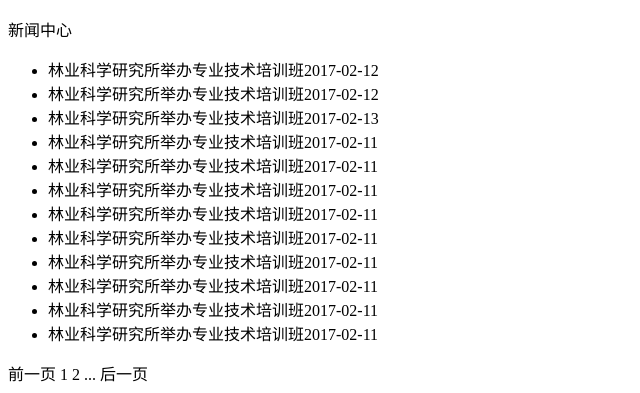
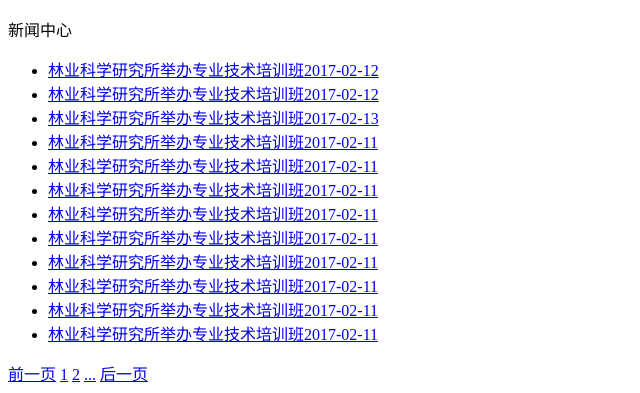
Before and after one commit to chenpengyu1998/web1, a plain HTML site: page 课堂.html in a window 1280 px wide. Shown: the part 1389-1782 px from the top of the page, without its empty margins (0-640 px from the left). Drawn offline with Linux system fonts and the light colour scheme.

Commit message:
Update 课堂.html

```diff
--- a/课堂.html
+++ b/课堂.html
@@ -8,13 +8,13 @@
 	<img src="https://raw.githubusercontent.com/taozho/course-web1/master/Ch03%20Build%20a%20page-1/%E5%AE%9E%E9%AA%8C%E4%B8%89%20%E7%BD%91%E7%AB%99%E5%88%97%E8%A1%A8%E9%A1%B5%E5%88%B6%E4%BD%9C/lab3/image/logo.jpg" alt="error"  />
 	<img src="https://raw.githubusercontent.com/taozho/course-web1/master/Ch03%20Build%20a%20page-1/%E5%AE%9E%E9%AA%8C%E4%B8%89%20%E7%BD%91%E7%AB%99%E5%88%97%E8%A1%A8%E9%A1%B5%E5%88%B6%E4%BD%9C/lab3/image/suc.jpg" alt="error" />
 	<a href="#first" >网站首页&nbsp;</a>
-	<a href="http://www.4399.com" target="_blank">关于我们&nbsp;</a>
-	<a href="http://www.taobao.com" target="_blank">新闻中心&nbsp;</a>
-	<a href="http://www.360.com" target="_blank">苗木基地&nbsp;</a>
-	<a href="http://www.github.com" target="_blank">产品中心&nbsp;</a>
-	<a href="http://www.baidu.com" target="_blank">成功案例&nbsp;</a>
-	<a href="http://www.baidu.com" target="_blank">联系我们&nbsp;</a>
-	<a href="http://www.baidu.com" target="_blank">行业资讯&nbsp;</a>
+	<a href="https://github.com/chenpengyu1998/web1/edit/master/%E8%AF%BE%E5%A0%82.html" target="_blank">关于我们&nbsp;</a>
+	<a href="https://github.com/chenpengyu1998/web1/edit/master/%E8%AF%BE%E5%A0%82.html" target="_blank">新闻中心&nbsp;</a>
+	<a href="https://github.com/chenpengyu1998/web1/edit/master/%E8%AF%BE%E5%A0%82.html" target="_blank">苗木基地&nbsp;</a>
+	<a href="https://github.com/chenpengyu1998/web1/edit/master/%E8%AF%BE%E5%A0%82.html" target="_blank">产品中心&nbsp;</a>
+	<a href="https://github.com/chenpengyu1998/web1/edit/master/%E8%AF%BE%E5%A0%82.html" target="_blank">成功案例&nbsp;</a>
+	<a href="https://github.com/chenpengyu1998/web1/edit/master/%E8%AF%BE%E5%A0%82.html" target="_blank">联系我们&nbsp;</a>
+	<a href="https://github.com/chenpengyu1998/web1/edit/master/%E8%AF%BE%E5%A0%82.html" target="_blank">行业资讯&nbsp;</a>
 	<img src="https://raw.githubusercontent.com/taozho/course-web1/master/Ch03%20Build%20a%20page-1/%E5%AE%9E%E9%AA%8C%E4%B8%89%20%E7%BD%91%E7%AB%99%E5%88%97%E8%A1%A8%E9%A1%B5%E5%88%B6%E4%BD%9C/lab3/image/suc2.jpg" alt="error" />
 	<br />
 	》<a name="first">网站首页</a>-新闻中心
@@ -31,20 +31,20 @@
 	<br />
 	<p>新闻中心</p>
 	<ul>
-		<li>林业科学研究所举办专业技术培训班2017-02-12</li>
-		<li>林业科学研究所举办专业技术培训班2017-02-12</li>
-		<li>林业科学研究所举办专业技术培训班2017-02-13</li>
-		<li>林业科学研究所举办专业技术培训班2017-02-11</li>
-		<li>林业科学研究所举办专业技术培训班2017-02-11</li>
-		<li>林业科学研究所举办专业技术培训班2017-02-11</li>
-		<li>林业科学研究所举办专业技术培训班2017-02-11</li>
-		<li>林业科学研究所举办专业技术培训班2017-02-11</li>
-		<li>林业科学研究所举办专业技术培训班2017-02-11</li>
-		<li>林业科学研究所举办专业技术培训班2017-02-11</li>
-		<li>林业科学研究所举办专业技术培训班2017-02-11</li>
-		<li>林业科学研究所举办专业技术培训班2017-02-11</li>
+		<li><a href="https://github.com/chenpengyu1998/web1/edit/master/%E8%AF%BE%E5%A0%82.html">林业科学研究所举办专业技术培训班2017-02-12</a></li>
+		<li><a href="https://github.com/chenpengyu1998/web1/edit/master/%E8%AF%BE%E5%A0%82.html">林业科学研究所举办专业技术培训班2017-02-12</a></li>
+		<li><a href="https://github.com/chenpengyu1998/web1/edit/master/%E8%AF%BE%E5%A0%82.html">林业科学研究所举办专业技术培训班2017-02-13</a></li>
+		<li><a href="https://github.com/chenpengyu1998/web1/edit/master/%E8%AF%BE%E5%A0%82.html">林业科学研究所举办专业技术培训班2017-02-11</a></li>
+		<li><a href="https://github.com/chenpengyu1998/web1/edit/master/%E8%AF%BE%E5%A0%82.html">林业科学研究所举办专业技术培训班2017-02-11</a></li>
+		<li><a href="https://github.com/chenpengyu1998/web1/edit/master/%E8%AF%BE%E5%A0%82.html">林业科学研究所举办专业技术培训班2017-02-11</a></li>
+		<li><a href="https://github.com/chenpengyu1998/web1/edit/master/%E8%AF%BE%E5%A0%82.html">林业科学研究所举办专业技术培训班2017-02-11</a></li>
+		<li><a href="https://github.com/chenpengyu1998/web1/edit/master/%E8%AF%BE%E5%A0%82.html">林业科学研究所举办专业技术培训班2017-02-11</a></li>
+		<li><a href="https://github.com/chenpengyu1998/web1/edit/master/%E8%AF%BE%E5%A0%82.html">林业科学研究所举办专业技术培训班2017-02-11</a></li>
+		<li><a href="https://github.com/chenpengyu1998/web1/edit/master/%E8%AF%BE%E5%A0%82.html">林业科学研究所举办专业技术培训班2017-02-11</a></li>
+		<li><a href="https://github.com/chenpengyu1998/web1/edit/master/%E8%AF%BE%E5%A0%82.html">林业科学研究所举办专业技术培训班2017-02-11</a></li>
+		<li><a href="https://github.com/chenpengyu1998/web1/edit/master/%E8%AF%BE%E5%A0%82.html">林业科学研究所举办专业技术培训班2017-02-11</a></li>
 	</ul>
-	前一页&nbsp;1&nbsp;2&nbsp;...&nbsp;后一页
+	<a href="https://github.com/chenpengyu1998/web1/edit/master/%E8%AF%BE%E5%A0%82.html">前一页</a>&nbsp;<a href="https://github.com/chenpengyu1998/web1/edit/master/%E8%AF%BE%E5%A0%82.html">1</a>&nbsp;<a href="https://github.com/chenpengyu1998/web1/edit/master/%E8%AF%BE%E5%A0%82.html">2</a>&nbsp;<a href="https://github.com/chenpengyu1998/web1/edit/master/%E8%AF%BE%E5%A0%82.html">...</a>&nbsp;<a href="https://github.com/chenpengyu1998/web1/edit/master/%E8%AF%BE%E5%A0%82.html">后一页</a>
 
 
 </body>
```
